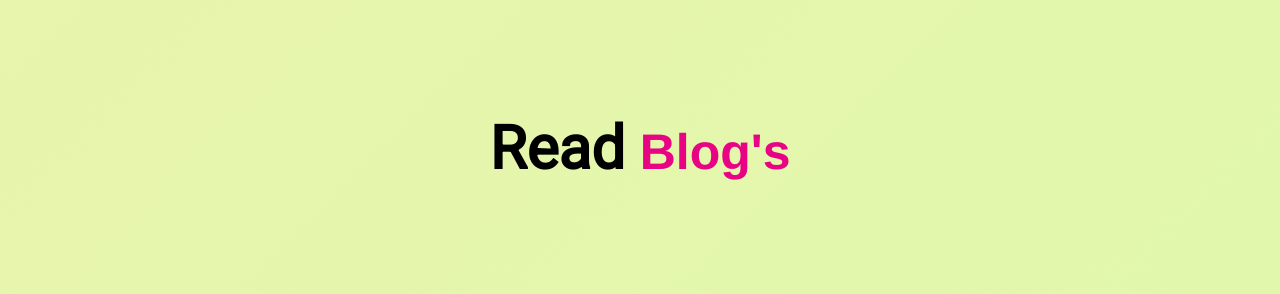
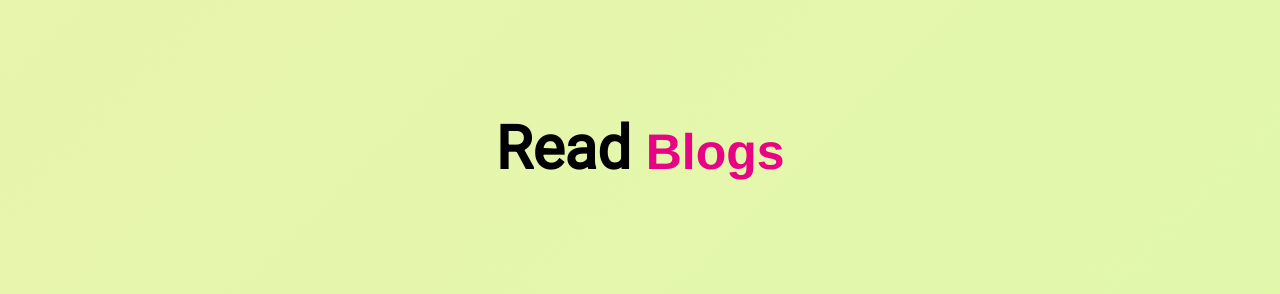
Before and after one commit to Jigyasa41/Brainwave_Matrix_Intern, a plain HTML site: page index.html in a window 1280 px wide. Shown: the part 4840-5134 px from the top of the page. Drawn offline with Linux system fonts and the light colour scheme; a web font is replaced by a local one.

Commit message:
index.html

```diff
--- a/index.html
+++ b/index.html
@@ -478,7 +478,7 @@
     <!-- blog -->
     <div class="read" id="blog">
         <div class="head">
-            <h1>Read <span>Blog's</span></h1>
+            <h1>Read <span>Blogs</span></h1>
         </div>
         <div class="blog">
             <div class="blogCard">
```
